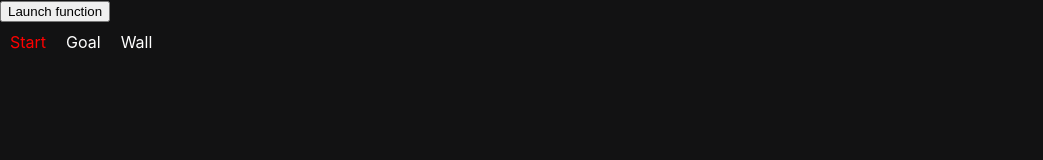
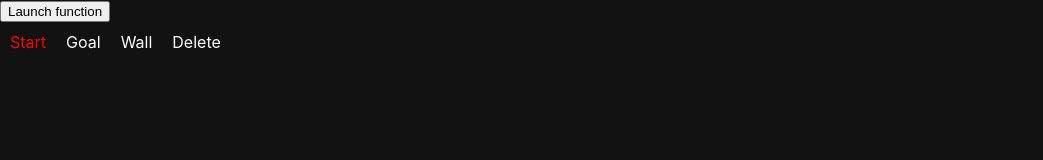
Before and after one commit to reddcarp/pathfinding-visualizer, a React (Create React App) app: page / in a window 1280 px wide. Shown: the top 160 px of the page, without its empty margins (0-1043 px from the left). Built offline with nearby package versions, Linux system fonts and the light colour scheme.

Commit message:
[Options] added a delete option

```diff
--- a/src/components/stateSelector/index.tsx
+++ b/src/components/stateSelector/index.tsx
@@ -34,6 +34,12 @@ class StateSelector extends React.PureComponent<
           selectedNodeType={this.props.selectedNodeType}
           handleSelectedNodeType={this.props.handleSelectedNodeType}
         />
+        <Option
+          displayName="Delete"
+          stateName="open"
+          selectedNodeType={this.props.selectedNodeType}
+          handleSelectedNodeType={this.props.handleSelectedNodeType}
+        />
       </div>
     );
   }
```
